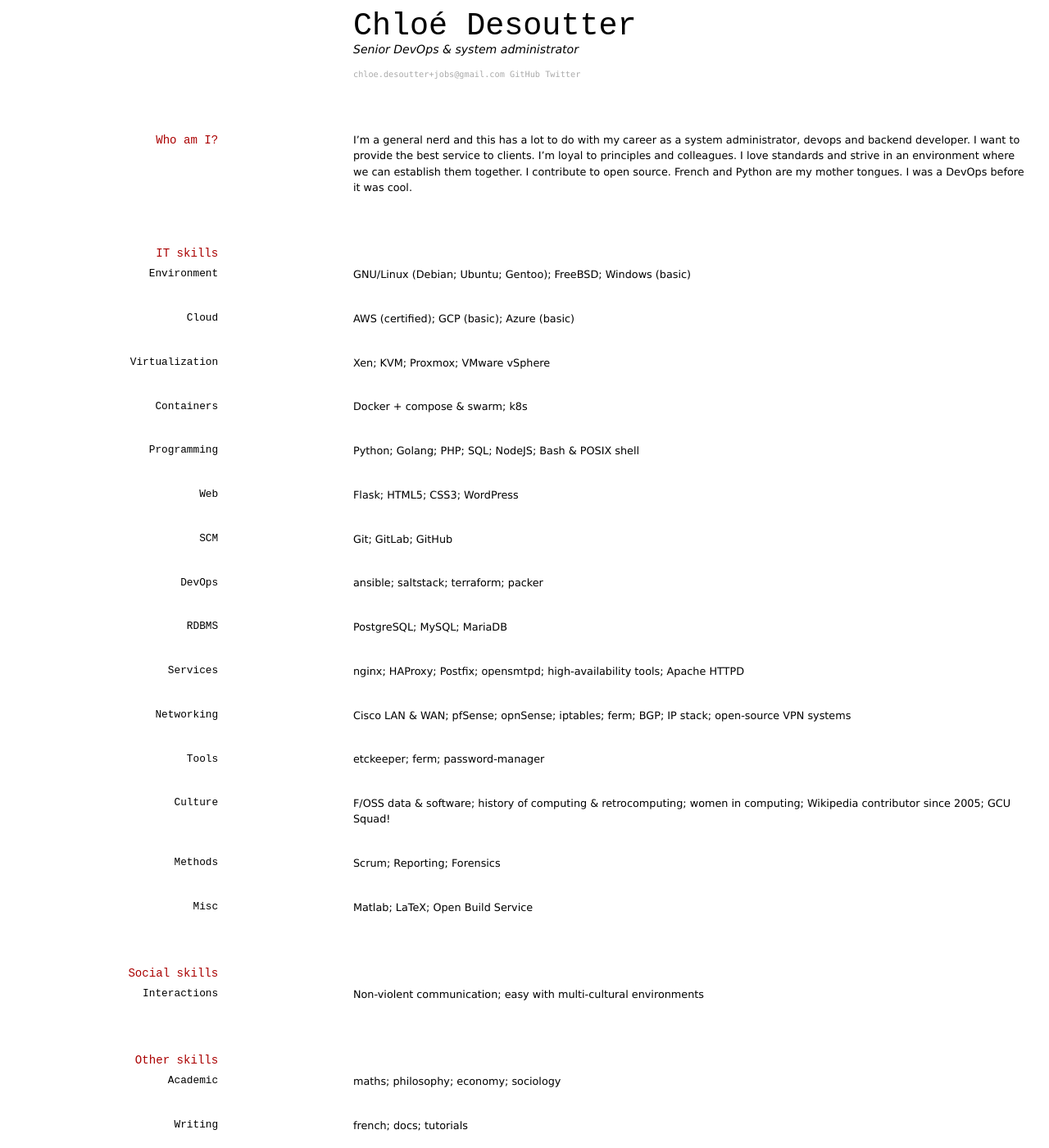
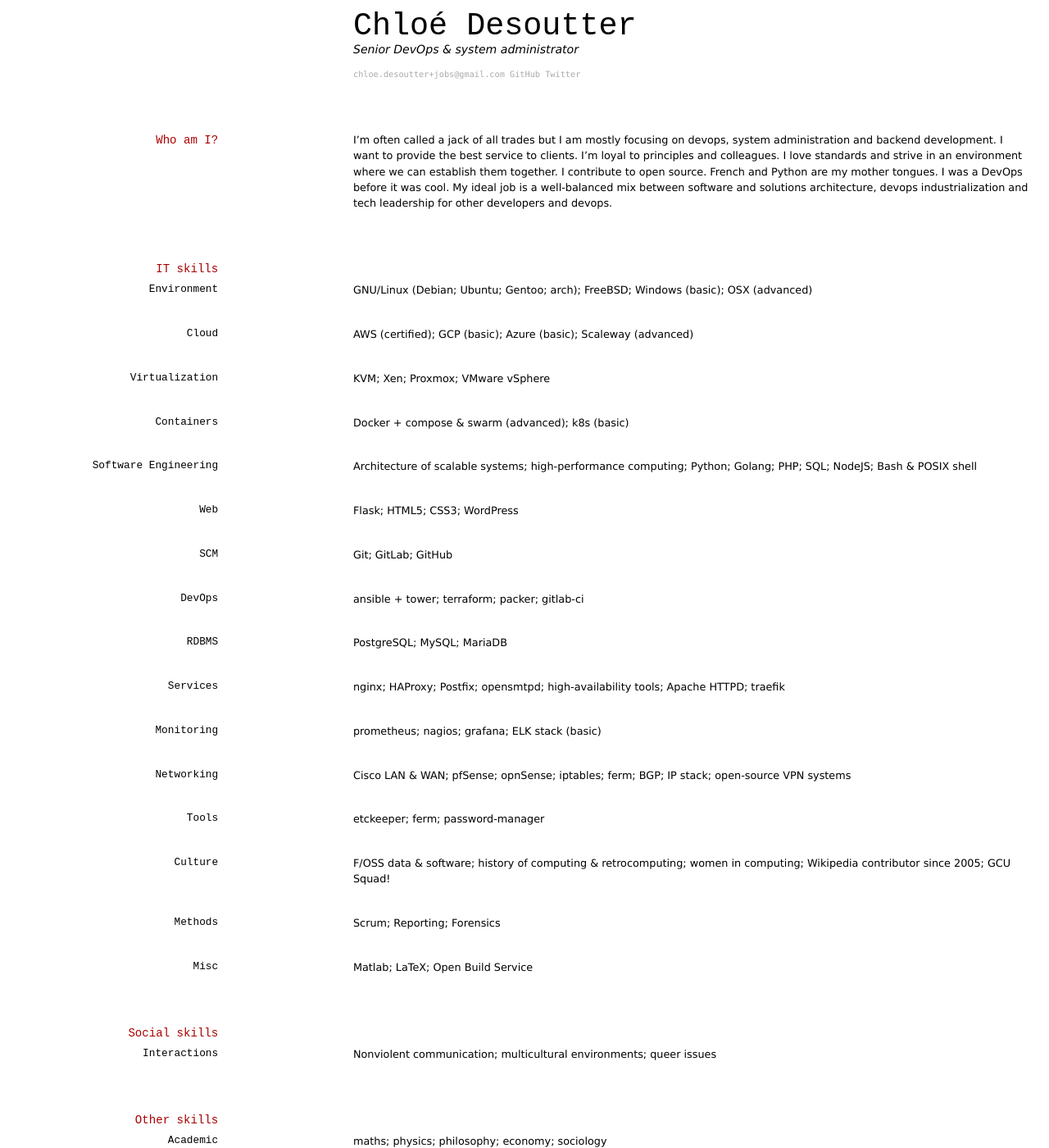
Before and after one commit to ChloeTigre/matcha-cv.github.io, a Jekyll site: the page built from public/index.md, in a window 1280 px wide and 1400 px high. Shown: the whole window at 82% size. Built offline with Jekyll 4.4.1, drawn with Linux system fonts in a browser that asks for light colours; some of the changed text lies outside the part shown.

Commit message:
updated CV

```diff
--- a/public/index.md
+++ b/public/index.md
@@ -15,7 +15,7 @@
 
 ## Who am I?
 
-I'm a general nerd and this has a lot to do with my career as a system administrator, devops and backend developer. I want to provide the best service to clients. I'm loyal to principles and colleagues. I love standards and strive in an environment where we can establish them together. I contribute to open source. French and Python are my mother tongues. I was a DevOps before it was cool.
+I'm often called a jack of all trades but I am mostly focusing on devops, system administration and backend development. I want to provide the best service to clients. I'm loyal to principles and colleagues. I love standards and strive in an environment where we can establish them together. I contribute to open source. French and Python are my mother tongues. I was a DevOps before it was cool. My ideal job is a well-balanced mix between software and solutions architecture, devops industrialization and tech leadership for other developers and devops.
 
 
 
@@ -23,19 +23,19 @@
 ## IT skills
 
 ### Environment
-GNU/Linux (Debian; Ubuntu; Gentoo); FreeBSD; Windows (basic)
+GNU/Linux (Debian; Ubuntu; Gentoo; arch); FreeBSD; Windows (basic); OSX (advanced)
 
 ### Cloud
-AWS (certified); GCP (basic); Azure (basic)
+AWS (certified); GCP (basic); Azure (basic); Scaleway (advanced)
 
 ### Virtualization
-Xen; KVM; Proxmox; VMware vSphere
+KVM; Xen; Proxmox; VMware vSphere
 
 ### Containers
-Docker + compose & swarm; k8s
+Docker + compose & swarm (advanced); k8s (basic)
 
-### Programming
-Python; Golang; PHP; SQL; NodeJS; Bash & POSIX shell
+### Software Engineering
+Architecture of scalable systems; high-performance computing; Python; Golang; PHP; SQL; NodeJS; Bash & POSIX shell
 
 ### Web
 Flask; HTML5; CSS3; WordPress
@@ -44,13 +44,16 @@
 Git; GitLab; GitHub
 
 ### DevOps
-ansible; saltstack; terraform; packer
+ansible + tower; terraform; packer; gitlab-ci
 
 ### RDBMS
 PostgreSQL; MySQL; MariaDB
 
 ### Services
-nginx; HAProxy; Postfix; opensmtpd; high-availability tools; Apache HTTPD
+nginx; HAProxy; Postfix; opensmtpd; high-availability tools; Apache HTTPD; traefik
+
+### Monitoring
+prometheus; nagios; grafana; ELK stack (basic)
 
 ### Networking
 Cisco LAN & WAN; pfSense; opnSense; iptables; ferm; BGP; IP stack; open-source VPN systems
@@ -70,18 +73,18 @@
 ## Social skills
 
 ### Interactions
-Non-violent communication; easy with multi-cultural environments
+Nonviolent communication; multicultural environments; queer issues
 
 ## Other skills
 
 ### Academic
-maths; philosophy; economy; sociology
+maths; physics; philosophy; economy; sociology
 
 ### Writing
 french; docs; tutorials
 
 ### Various
-video editing; guitar; voice
+video editing; guitar; analog synthesis
 
 ## Education
 
@@ -100,7 +103,7 @@
 
 `2006–2008`
 __IUT de Lens, Lens, France__
-DUT Informatique [Majors: Software development & system administration ; Minors: project management.]
+DUT Informatique [Majors: Software development & system administration , Minors: project management.]
 
 `2006`
 __Lycée Édouard Branly, Boulogne-sur-Mer, France__
@@ -112,8 +115,8 @@
 
 `2019-2020`
 __Bluenove, Paris__
-As the DevOps in a product development team, I am in charge of managing the packaging and deployment process of the app, building tools to go towards infrastructure as code, analyze issues and provide system and stack insight to solve them.
-devops; system administration; network administration; relational databases; development; security; containers
+DevOps-wise, I build the tools that deploy stacks of open source collective intelligence solutions and as co-Tech Lead I help developers study technical problems and produce elegant and efficient algorithmic and architectural solutions to these.
+devops; architecture; technical leadership; system administration; network administration; relational databases; development; security; containers
 
 `2017-2019`
 __Believe Digital, Paris__
```
